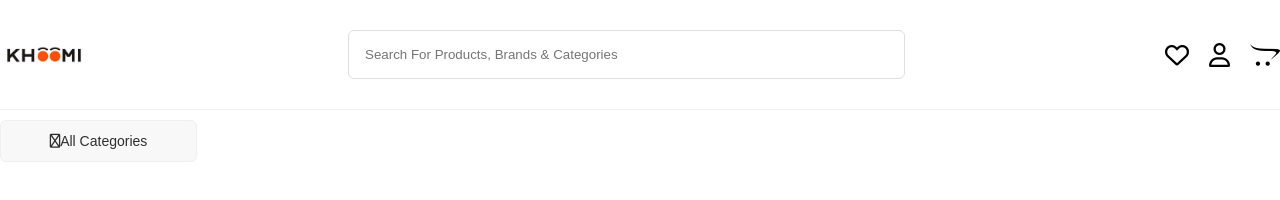
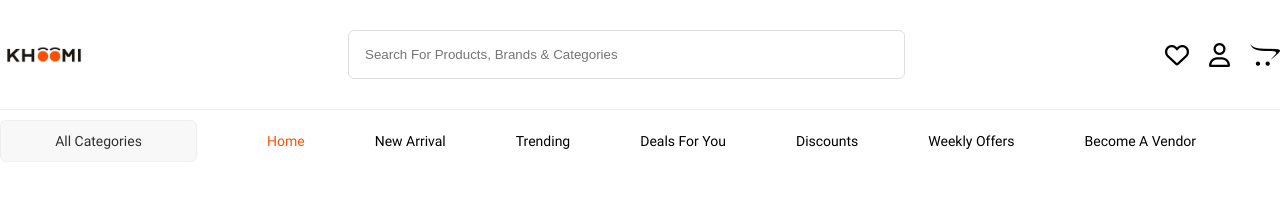
Before and after one commit to prashant2856/htmlDemo, a plain HTML site: page index.html in a window 1280 px wide. Drawn offline with Linux system fonts and the light colour scheme.

Commit message:
header changes

```diff
--- a/css/header.css
+++ b/css/header.css
@@ -59,9 +59,15 @@
 }
 .header .main-navigation .nav-inner {
   display: flex;
+  align-items: center;
 }
 .header .main-navigation .category-btn-wrap {
   padding: 10px 0;
+}
+
+.dropdown {
+  position: relative;
+  display: inline-block;
 }
 
 .dropbtn {
@@ -69,7 +75,54 @@
   background-color: #f8f8f8;
   border: 1px solid rgba(239, 239, 239, 1);
   padding: 12px 0;
+  font-family: "Roboto";
+  font-weight: normal;
   font-size: 14px;
   border-radius: 6px;
   color: #302f2f;
 }
+
+.dropdown-content {
+  display: none;
+  position: absolute;
+  min-width: 197px;
+  background-color: #f8f8f8;
+  box-shadow: 0px 8px 16px 0px rgba(0, 0, 0, 0.2);
+}
+
+.dropdown-content a {
+  color: #302f2f;
+  padding: 15px 15px;
+  text-decoration: none;
+  display: block;
+  font-family: "Roboto";
+  font-weight: normal;
+  font-size: 14px;
+}
+
+.dropdown:hover .dropdown-content {
+  display: block;
+}
+
+.dropdown-content a:hover {
+  background-color: rgba(112, 112, 112, 0.1);
+}
+
+.navigation-menu ul {
+  list-style: none;
+  display: flex;
+  align-items: center;
+  justify-content: space-evenly;
+}
+
+.navigation-menu ul li a {
+  font-family: "Roboto";
+  font-size: 14px;
+  font-weight: normal;
+  line-height: 32px;
+  padding-left: 70px;
+}
+
+.navigation-menu ul li .active {
+  color: #ff4f04;
+}
--- a/index.html
+++ b/index.html
@@ -37,13 +37,26 @@
 				<div class="nav-inner">
 					<div class="category-btn-wrap">
 						<div class="dropdown">
-							<button class="dropbtn"><i class="far fa-align-justify"></i>All Categories</button>
-							<!-- <div class="dropdown-content">
+							<button class="dropbtn">
+								All Categories
+							</button>
+							<div class="dropdown-content">
 								<a href="#">Link 1</a>
 								<a href="#">Link 2</a>
 								<a href="#">Link 3</a>
-							</div> -->
+							</div>
 						</div>
+					</div>
+					<div class="navigation-menu">
+						<ul>
+							<li><a class="active">Home</a></li>
+							<li><a>New Arrival</a></li>
+							<li><a>Trending</a></li>
+							<li><a>Deals For You</a></li>
+							<li><a>Discounts</a></li>
+							<li><a>Weekly Offers</a></li>
+							<li><a>Become A Vendor</a></li>
+						</ul>
 					</div>
 				</div>
 			</div>
```
